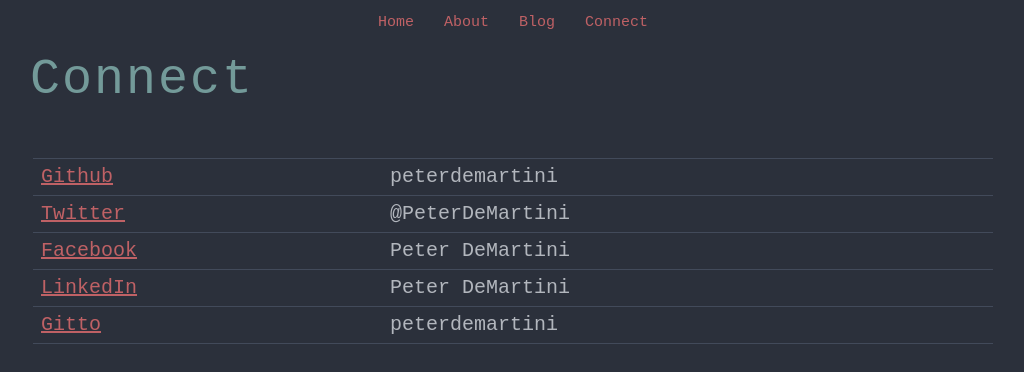
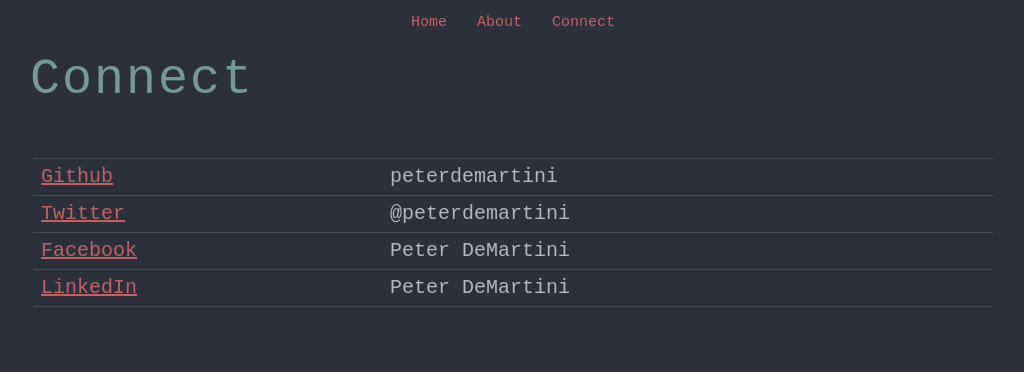
Before and after one commit to peterdemartini/peterdemartini.github.io, a plain HTML site: page connect/index.html in a window 1280 px wide. Shown: the whole page, without its empty margins (127-1151 px from the left). Drawn offline with Linux system fonts and the light colour scheme.

Commit message:
Update Links

```diff
--- a/connect/index.html
+++ b/connect/index.html
@@ -59,7 +59,6 @@
     <ul class="site-nav">
       <li><a href="/" title="Peter DeMartini">Home</a></li>
       <li><a href="/about" title="About Peter DeMartini">About</a></li>
-      <li><a href="https://medium.com/@peterdemartini" title="View my blog">Blog</a></li>
       <li><a href="/connect" title="Connect with Me">Connect</a></li>
     </ul>
   </header>
@@ -77,12 +76,12 @@
 </thead>
 <tbody>
 <tr>
-<td><a href="https://github.com/PeterDeMartini">Github</a></td>
+<td><a href="https://github.com/peterdemartini">Github</a></td>
 <td>peterdemartini</td>
 </tr>
 <tr>
-<td><a href="https://twitter.com/PeterDeMartini">Twitter</a></td>
-<td>@PeterDeMartini</td>
+<td><a href="https://twitter.com/peterdemartini">Twitter</a></td>
+<td>@peterdemartini</td>
 </tr>
 <tr>
 <td><a href="https://facebook.com/PeterDeMartini">Facebook</a></td>
@@ -91,10 +90,6 @@
 <tr>
 <td><a href="https://linkedin.com/in/peterdemartini">LinkedIn</a></td>
 <td>Peter DeMartini</td>
-</tr>
-<tr>
-<td><a href="https://gitto.io/r/peterdemartini">Gitto</a></td>
-<td>peterdemartini</td>
 </tr>
 </tbody>
 </table>
```
